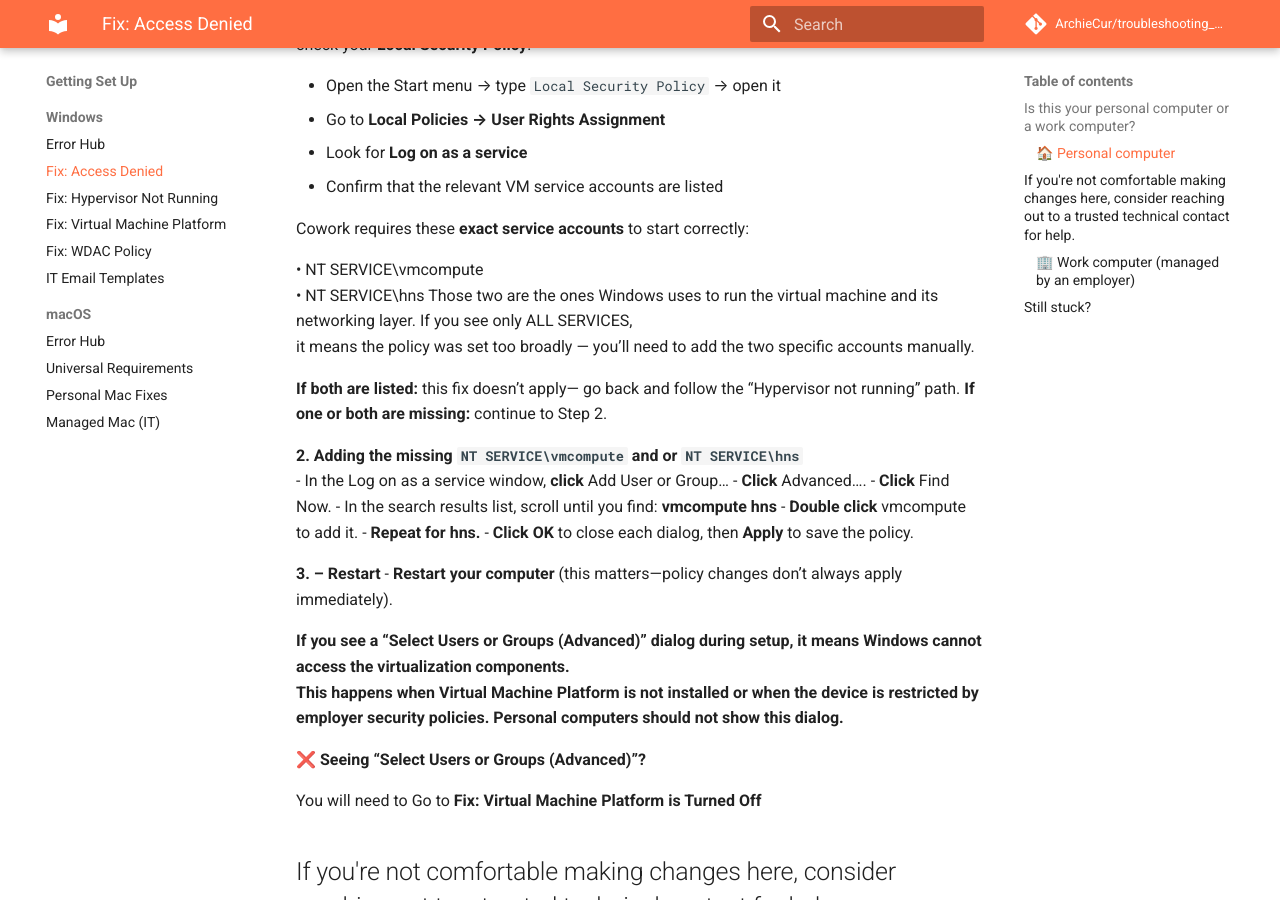
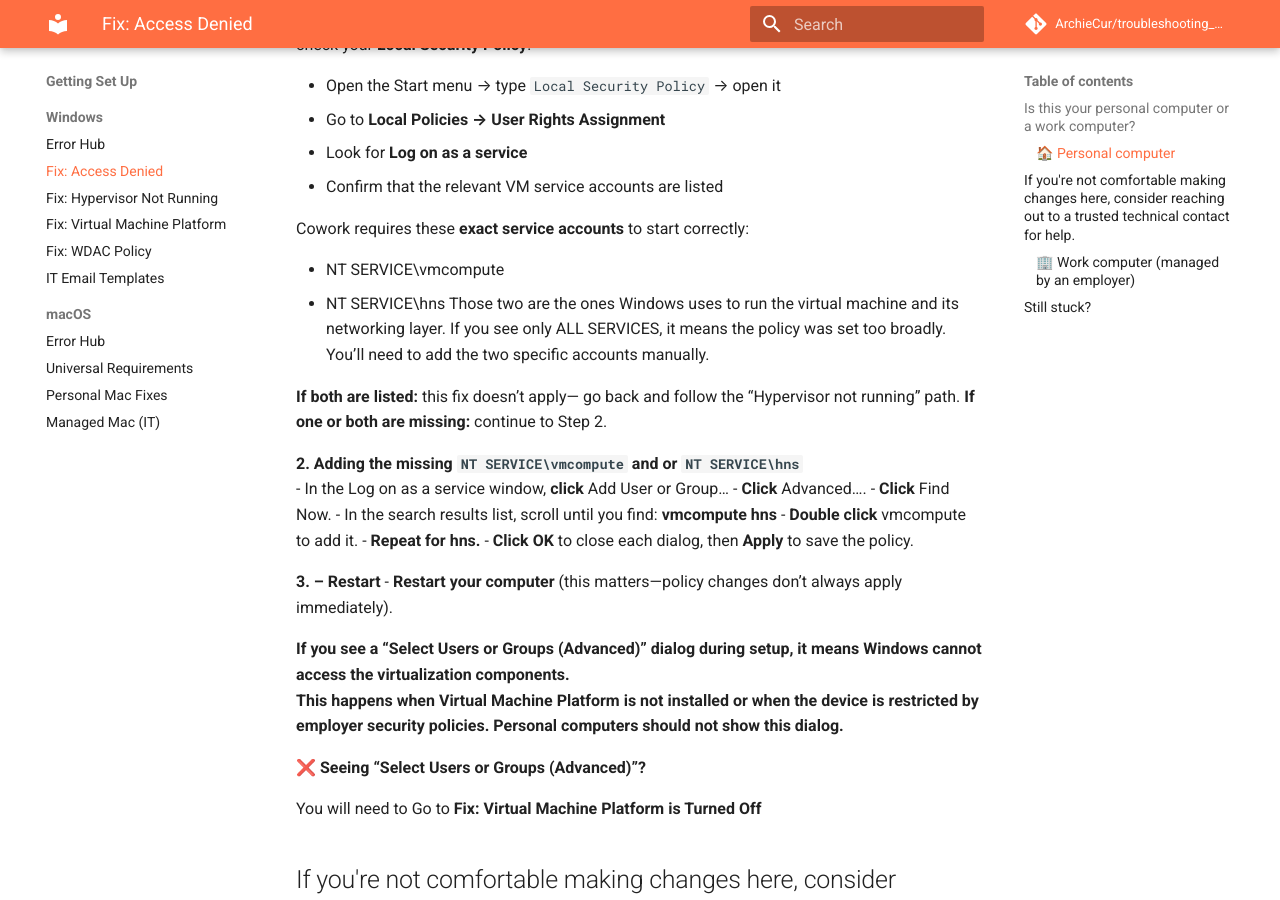
Before and after one commit to ArchieCur/troubleshooting_Cowork, an MkDocs documentation site: the page built from docs/getting_set_up_Windows/fix-access-denied.md, in a window 1280 px wide and 900 px high, scrolled down 946 px. Built offline with MkDocs 1.6.1 and Material for MkDocs 9.7.7, drawn with Linux system fonts in a browser that asks for light colours; comment, search, counter and statistics services are not loaded.

```diff
--- a/docs/getting_set_up_Windows/fix-access-denied.md
+++ b/docs/getting_set_up_Windows/fix-access-denied.md
@@ -36,10 +36,11 @@ The restriction may be set at a deeper level. If you're comfortable with Windows
 
 Cowork requires these **exact service accounts** to start correctly:
 
-•	NT SERVICE\vmcompute
-•	NT SERVICE\hns
-Those two are the ones Windows uses to run the virtual machine and its networking layer. If you see only ALL SERVICES,
-it means the policy was set too broadly — you’ll need to add the two specific accounts manually.
+- NT SERVICE\vmcompute
+- NT SERVICE\hns
+Those two are the ones Windows uses to run the virtual machine and its networking layer.
+If you see only ALL SERVICES, it means the policy was set too broadly.
+You’ll need to add the two specific accounts manually.
 
 **If both are listed:** this fix doesn’t apply— go back and follow the “Hypervisor not running” path.
 **If one or both are missing:** continue to Step 2.
```
